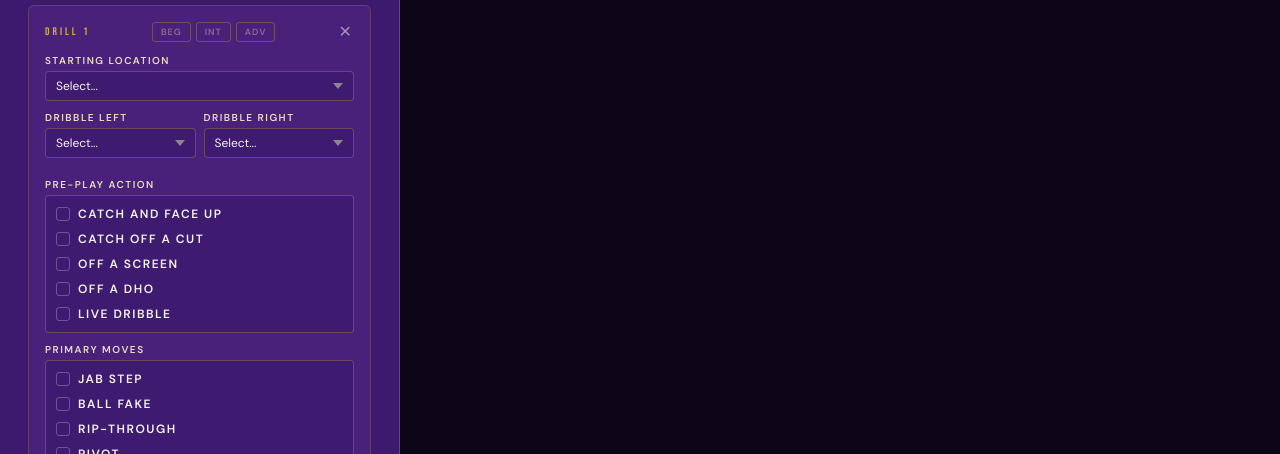
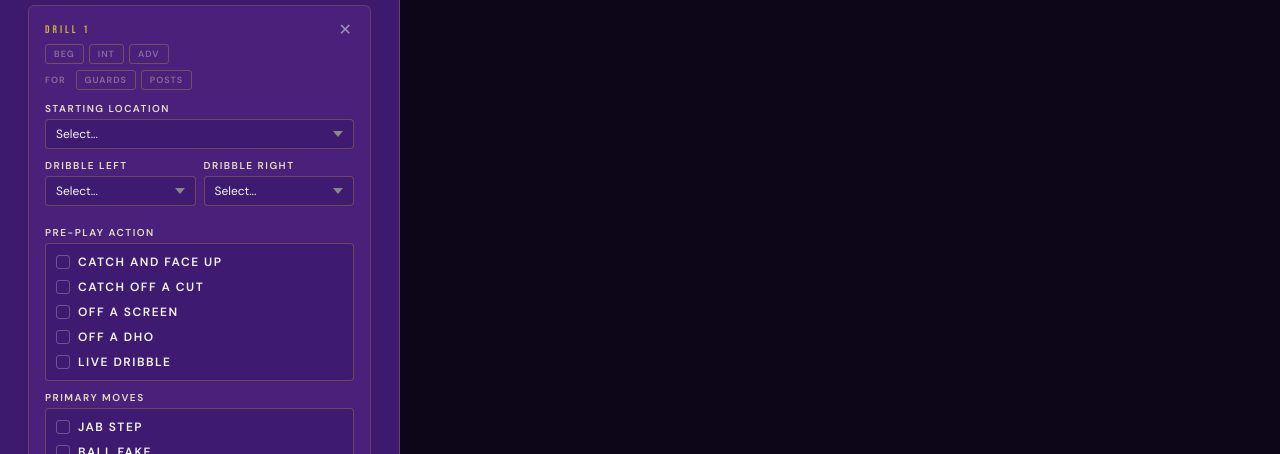
Before and after one commit to TAO-Fit/aws-session-builder, a plain HTML site: page index.html in a window 1280 px wide. Shown: the part 346-800 px from the top of the page. Drawn offline with Linux system fonts and the light colour scheme.

Commit message:
Add files via upload

```diff
--- a/index.html
+++ b/index.html
@@ -84,9 +84,14 @@
 
   .slot-header {
     display: flex;
+    flex-direction: column;
+    gap: 6px;
+    margin-bottom: 12px;
+  }
+  .slot-header-row {
+    display: flex;
     justify-content: space-between;
     align-items: center;
-    margin-bottom: 12px;
   }
 
   .slot-number {
@@ -118,6 +123,36 @@
   .tier-btn.active-int { background: #1a4a7a; border-color: #2a6ab0; color: #7ab4e8; }
   .tier-btn.active-adv { background: #6e2a2a; border-color: #a03a3a; color: #e87a7a; }
 
+  .slot-header-meta {
+    display: flex;
+    align-items: center;
+    gap: 10px;
+  }
+  .for-label {
+    font-family: 'DM Sans', sans-serif;
+    font-size: 9px;
+    font-weight: 700;
+    letter-spacing: 1px;
+    color: rgba(232,223,192,0.4);
+    text-transform: uppercase;
+  }
+  .pos-btn {
+    font-family: 'DM Sans', sans-serif;
+    font-size: 9px;
+    font-weight: 700;
+    letter-spacing: 1px;
+    padding: 3px 8px;
+    border-radius: 3px;
+    border: 1px solid rgba(212,175,55,0.3);
+    background: none;
+    color: rgba(232,223,192,0.4);
+    cursor: pointer;
+    transition: all 0.15s;
+    text-transform: uppercase;
+  }
+  .pos-btn.active-guard { background: #4a3a00; border-color: #d4af37; color: #d4af37; }
+  .pos-btn.active-post  { background: #2a2a4a; border-color: #8080d0; color: #a0a0e8; }
+
   .remove-slot {
     background: none;
     border: none;
@@ -136,6 +171,8 @@
   .tier-beg { background: rgba(42,110,63,0.3); color: #7ed99a; border: 1px solid #3a9e5f; }
   .tier-int { background: rgba(26,74,122,0.3); color: #7ab4e8; border: 1px solid #2a6ab0; }
   .tier-adv { background: rgba(110,42,42,0.3); color: #e87a7a; border: 1px solid #a03a3a; }
+  .tier-guard { background: rgba(74,58,0,0.4); color: #d4af37; border: 1px solid #d4af37; }
+  .tier-post  { background: rgba(42,42,74,0.4); color: #a0a0e8; border: 1px solid #8080d0; }
 
   .remove-card {
     position: absolute;
@@ -750,9 +787,40 @@ function addSlot(type) {
     xBtn.className = 'remove-slot';
     xBtn.textContent = '✕';
     xBtn.onclick = () => block.remove();
-    hdr.appendChild(num);
-    hdr.appendChild(tierToggles_f);
-    hdr.appendChild(xBtn);
+    const posMeta_f = document.createElement('div');
+    posMeta_f.className = 'slot-header-meta';
+    const forLabel_f = document.createElement('span');
+    forLabel_f.className = 'for-label';
+    forLabel_f.textContent = 'For';
+    const posToggles_f = document.createElement('div');
+    posToggles_f.className = 'tier-toggles';
+    [['Guards','active-guard'],['Posts','active-post']].forEach(([label, cls]) => {
+      const btn = document.createElement('button');
+      btn.className = 'pos-btn';
+      btn.textContent = label;
+      btn.id = `f${n}-pos-${label}`;
+      btn.onclick = () => btn.classList.toggle(cls);
+      posToggles_f.appendChild(btn);
+    });
+    posMeta_f.appendChild(forLabel_f);
+    posMeta_f.appendChild(posToggles_f);
+
+    const row1_f = document.createElement('div');
+    row1_f.className = 'slot-header-row';
+    row1_f.appendChild(num);
+    row1_f.appendChild(xBtn);
+
+    const row2_f = document.createElement('div');
+    row2_f.className = 'slot-header-row';
+    row2_f.appendChild(tierToggles_f);
+
+    const row3_f = document.createElement('div');
+    row3_f.className = 'slot-header-row';
+    row3_f.appendChild(posMeta_f);
+
+    hdr.appendChild(row1_f);
+    hdr.appendChild(row2_f);
+    hdr.appendChild(row3_f);
     block.appendChild(hdr);
 
     block.appendChild(field('Starting Location', makeSelect(`f${n}-loc`, DATA.locations)));
@@ -797,9 +865,40 @@ function addSlot(type) {
     xBtn.className = 'remove-slot';
     xBtn.textContent = '✕';
     xBtn.onclick = () => block.remove();
-    hdr.appendChild(num);
-    hdr.appendChild(tierToggles_s);
-    hdr.appendChild(xBtn);
+    const posMeta_s = document.createElement('div');
+    posMeta_s.className = 'slot-header-meta';
+    const forLabel_s = document.createElement('span');
+    forLabel_s.className = 'for-label';
+    forLabel_s.textContent = 'For';
+    const posToggles_s = document.createElement('div');
+    posToggles_s.className = 'tier-toggles';
+    [['Guards','active-guard'],['Posts','active-post']].forEach(([label, cls]) => {
+      const btn = document.createElement('button');
+      btn.className = 'pos-btn';
+      btn.textContent = label;
+      btn.id = `s${n}-pos-${label}`;
+      btn.onclick = () => btn.classList.toggle(cls);
+      posToggles_s.appendChild(btn);
+    });
+    posMeta_s.appendChild(forLabel_s);
+    posMeta_s.appendChild(posToggles_s);
+
+    const row1_s = document.createElement('div');
+    row1_s.className = 'slot-header-row';
+    row1_s.appendChild(num);
+    row1_s.appendChild(xBtn);
+
+    const row2_s = document.createElement('div');
+    row2_s.className = 'slot-header-row';
+    row2_s.appendChild(tierToggles_s);
+
+    const row3_s = document.createElement('div');
+    row3_s.className = 'slot-header-row';
+    row3_s.appendChild(posMeta_s);
+
+    hdr.appendChild(row1_s);
+    hdr.appendChild(row2_s);
+    hdr.appendChild(row3_s);
     block.appendChild(hdr);
 
     block.appendChild(row2(
@@ -862,7 +961,9 @@ function generate() {
     const fTierLabels = ['BEG','INT','ADV'].filter(t => document.getElementById(`f${n}-tier-${t}`)?.classList.contains(t === 'BEG' ? 'active-beg' : t === 'INT' ? 'active-int' : 'active-adv'));
     const fPre = getChecked(`f${n}-pre`, DATA.prePlay);
     if (!v(`f${n}-loc`) && !v(`f${n}-dr`) && !v(`f${n}-dl`) && !fCounter.length && !fPre.length && !primary.length && !finishes.length) continue;
-    const fTierHtml = fTierLabels.length ? `<div class="card-tiers">${fTierLabels.map(t => `<span class="card-tier tier-${t.toLowerCase()}">${t}</span>`).join('')}</div>` : '';
+    const fTierLabels2 = fTierLabels;
+    const fPosLabels = ['Guards','Posts'].filter(p => document.getElementById(`f${n}-pos-${p}`)?.classList.contains(p === 'Guards' ? 'active-guard' : 'active-post'));
+    const fTierHtml = (fTierLabels2.length || fPosLabels.length) ? `<div class="card-tiers">${fTierLabels2.map(t => `<span class="card-tier tier-${t.toLowerCase()}">${t}</span>`).join('')}${fPosLabels.map(p => `<span class="card-tier tier-${p.toLowerCase()}">${p}</span>`).join('')}</div>` : '';
     const fCardId = `fcard-${n}`;
     finCards += `<div class="drill-card-wrap" id="${fCardId}">${fTierHtml}<button class="remove-card" onclick="document.getElementById('${fCardId}').remove()">✕</button><div class="drill-card finisher">
       ${valField(v(`f${n}-loc`), 'Starting Location')}
@@ -888,7 +989,9 @@ function generate() {
     const sTierLabels = ['BEG','INT','ADV'].filter(t => document.getElementById(`s${n}-tier-${t}`)?.classList.contains(t === 'BEG' ? 'active-beg' : t === 'INT' ? 'active-int' : 'active-adv'));
     const sPre = getChecked(`s${n}-pre`, DATA.prePlay);
     if (!v(`s${n}-start`) && !v(`s${n}-score`) && !v(`s${n}-dr`) && !v(`s${n}-dl`) && !sCounter.length && !sPre.length && !primary.length) continue;
-    const sTierHtml = sTierLabels.length ? `<div class="card-tiers">${sTierLabels.map(t => `<span class="card-tier tier-${t.toLowerCase()}">${t}</span>`).join('')}</div>` : '';
+    const sTierLabels2 = sTierLabels;
+    const sPosLabels = ['Guards','Posts'].filter(p => document.getElementById(`s${n}-pos-${p}`)?.classList.contains(p === 'Guards' ? 'active-guard' : 'active-post'));
+    const sTierHtml = (sTierLabels2.length || sPosLabels.length) ? `<div class="card-tiers">${sTierLabels2.map(t => `<span class="card-tier tier-${t.toLowerCase()}">${t}</span>`).join('')}${sPosLabels.map(p => `<span class="card-tier tier-${p.toLowerCase()}">${p}</span>`).join('')}</div>` : '';
     const sCardId = `scard-${n}`;
     shotCards += `<div class="drill-card-wrap" id="${sCardId}">${sTierHtml}<button class="remove-card" onclick="document.getElementById('${sCardId}').remove()">✕</button><div class="drill-card shooting">
       ${valField(v(`s${n}-start`), 'Starting Location')}
@@ -979,6 +1082,7 @@ function saveSession() {
       counter: getChecked(`f${n}-cm`, DATA.counterMoves),
       finish: getChecked(`f${n}-fin`, DATA.finishes),
       tiers: fTiers,
+      positions: ['Guards','Posts'].filter(p => document.getElementById(`f${n}-pos-${p}`)?.classList.contains(p === 'Guards' ? 'active-guard' : 'active-post')),
     });
   }
 
@@ -995,6 +1099,7 @@ function saveSession() {
       primary: getChecked(`s${n}`, DATA.primaryMoves),
       counter: getChecked(`s${n}-cm`, DATA.shootingCounterMoves),
       tiers: sTiers,
+      positions: ['Guards','Posts'].filter(p => document.getElementById(`s${n}-pos-${p}`)?.classList.contains(p === 'Guards' ? 'active-guard' : 'active-post')),
     });
   }
 
@@ -1054,6 +1159,10 @@ function loadSession(event) {
             const btn = document.getElementById(`f${n}-tier-${t}`);
             if (btn) btn.classList.add(t === 'BEG' ? 'active-beg' : t === 'INT' ? 'active-int' : 'active-adv');
           });
+          (data.positions || []).forEach(p => {
+            const btn = document.getElementById(`f${n}-pos-${p}`);
+            if (btn) btn.classList.add(p === 'Guards' ? 'active-guard' : 'active-post');
+          });
         }, 50);
       });
 
@@ -1072,6 +1181,10 @@ function loadSession(event) {
           (data.tiers || []).forEach(t => {
             const btn = document.getElementById(`s${n}-tier-${t}`);
             if (btn) btn.classList.add(t === 'BEG' ? 'active-beg' : t === 'INT' ? 'active-int' : 'active-adv');
+          });
+          (data.positions || []).forEach(p => {
+            const btn = document.getElementById(`s${n}-pos-${p}`);
+            if (btn) btn.classList.add(p === 'Guards' ? 'active-guard' : 'active-post');
           });
         }, 50);
       });
```
